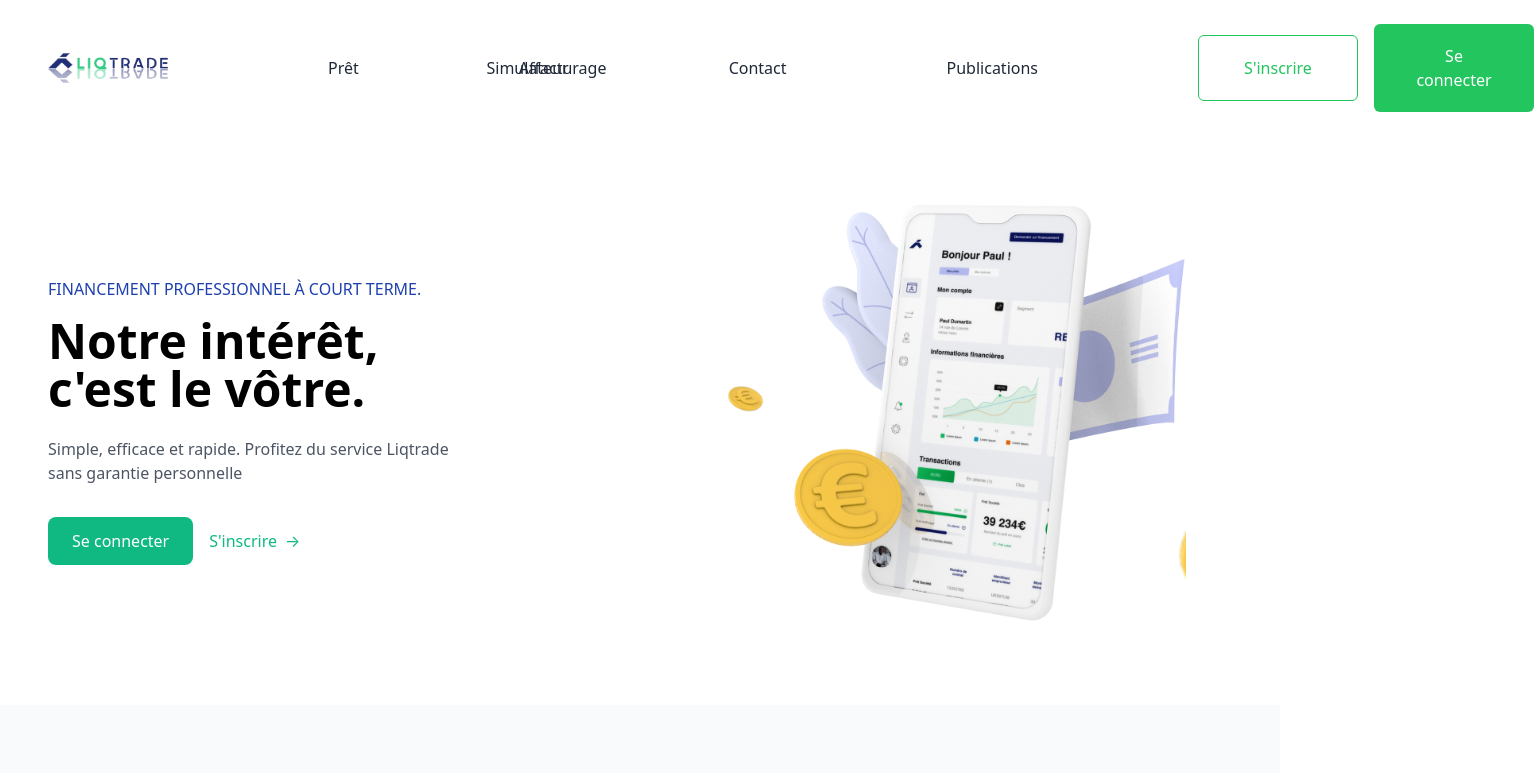
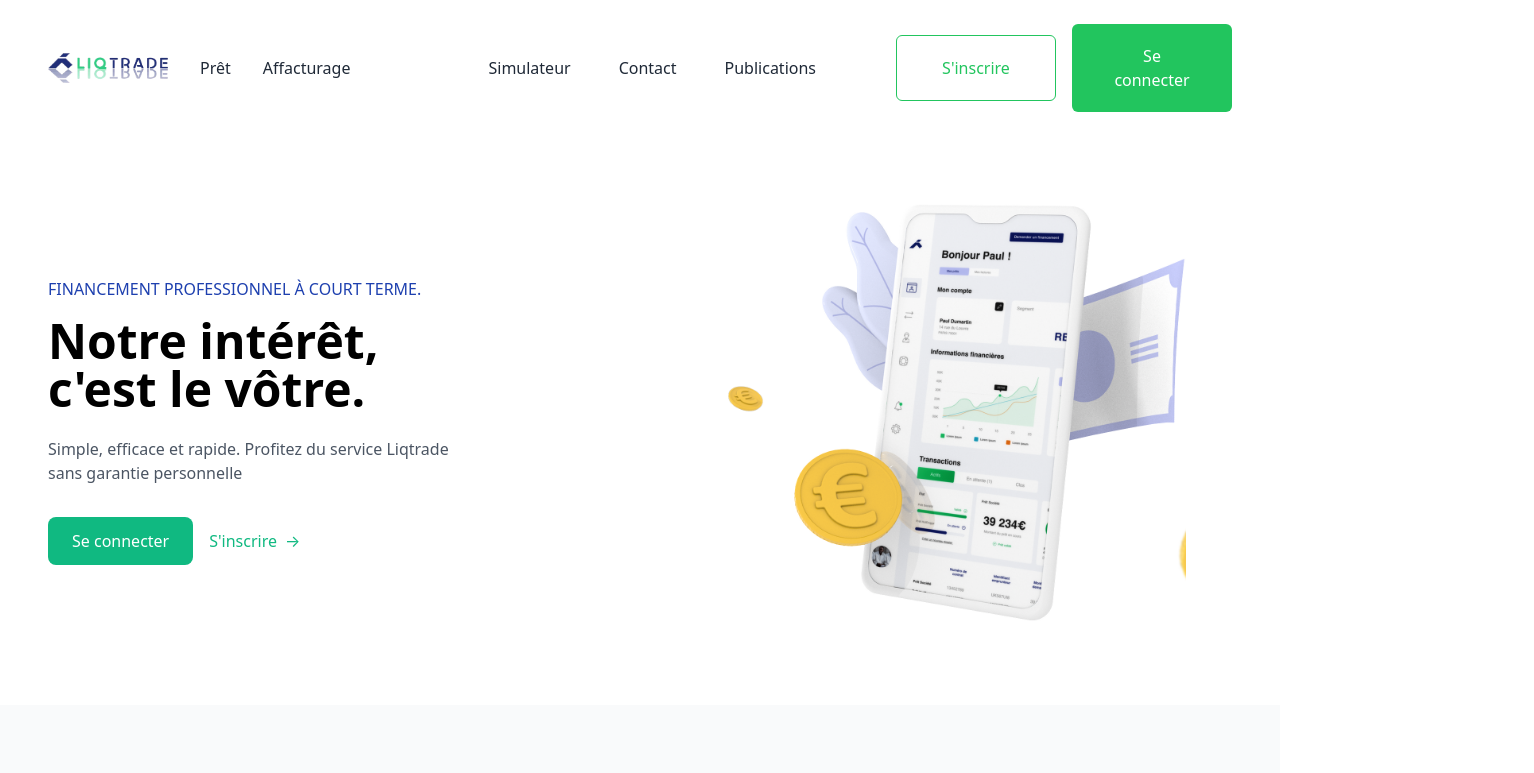
Before and after one commit to jennaram/liqtrade-frontend, a Next.js app: page / in a window 1280 px wide. Shown: the top 773 px of the page, 1534 px wide, since content can reach past the window. Built offline with nearby package versions, Linux system fonts and the light colour scheme.

Commit message:
refactor: ajustements de mise en page et amélioration de l'espacement des éléments dans la navigation

```diff
--- a/src/app/page.tsx
+++ b/src/app/page.tsx
@@ -9,8 +9,8 @@
         {/* Logo et éléments de gauche */}
         <div className="flex flex-col md:flex-row items-center w-full md:w-auto mb-4 md:mb-0">
           <Image src="/images/logoliqtrade.png" alt="Liqtrade" width={120} height={30} className="object-contain mb-4 md:mb-0" />
-          <div className="flex flex-col md:flex-row md:ml-8 lg:ml-40 space-y-4 md:space-y-0">
-            <span className="text-gray-800 text-base font-medium cursor-pointer hover:text-gray-600 md:mr-8 lg:mr-40 text-center">Prêt</span>
+          <div className="flex flex-col md:flex-row md:ml-8 space-y-4 md:space-y-0">
+            <span className="text-gray-800 text-base font-medium cursor-pointer hover:text-gray-600 md:mr-8 text-center">Prêt</span>
             <span className="text-gray-800 text-base font-medium cursor-pointer hover:text-gray-600 text-center">Affacturage</span>
           </div>
         </div>
@@ -18,11 +18,11 @@
         {/* Éléments de droite */}
         <div className="flex flex-col md:flex-row items-center w-full md:w-auto">
           <div className="flex flex-col md:flex-row space-y-4 md:space-y-0 mb-4 md:mb-0 w-full md:w-auto">
-            <span className="text-gray-800 text-base font-medium cursor-pointer hover:text-gray-600 md:mr-8 lg:mr-40 text-center">Simulateur</span>
-            <span className="text-gray-800 text-base font-medium cursor-pointer hover:text-gray-600 md:mr-8 lg:mr-40 text-center">Contact</span>
-            <span className="text-gray-800 text-base font-medium cursor-pointer hover:text-gray-600 md:mr-8 lg:mr-40 text-center">Publications</span>
+            <span className="text-gray-800 text-base font-medium cursor-pointer hover:text-gray-600 md:ml-40 md:mr-8 lg:mr-12 text-center whitespace-nowrap">Simulateur</span>
+            <span className="text-gray-800 text-base font-medium cursor-pointer hover:text-gray-600 md:mr-8 lg:mr-12 text-center whitespace-nowrap">Contact</span>
+            <span className="text-gray-800 text-base font-medium cursor-pointer hover:text-gray-600 md:mr-8 lg:mr-12 text-center whitespace-nowrap">Publications</span>
           </div>
-          <div className="flex flex-col md:flex-row items-center gap-4 w-full md:w-auto">
+          <div className="flex flex-col md:flex-row items-center gap-4 w-full md:w-auto md:ml-8">
             <button
               className="bg-white text-[#22C55E] hover:bg-gray-50 text-base font-medium px-6 md:px-10 py-3 md:py-5 rounded-md transition-all duration-200 w-full md:min-w-[160px] border border-[#22C55E]"
             >
```
